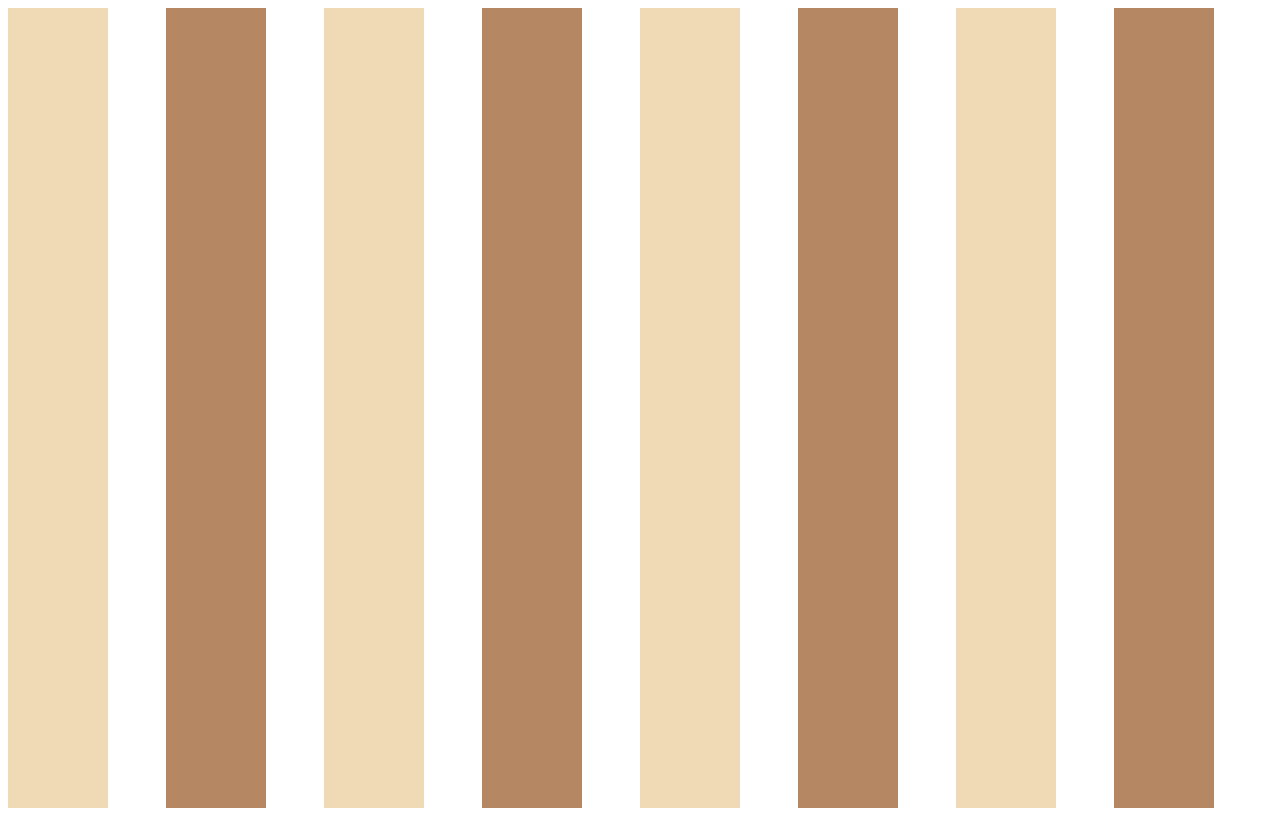
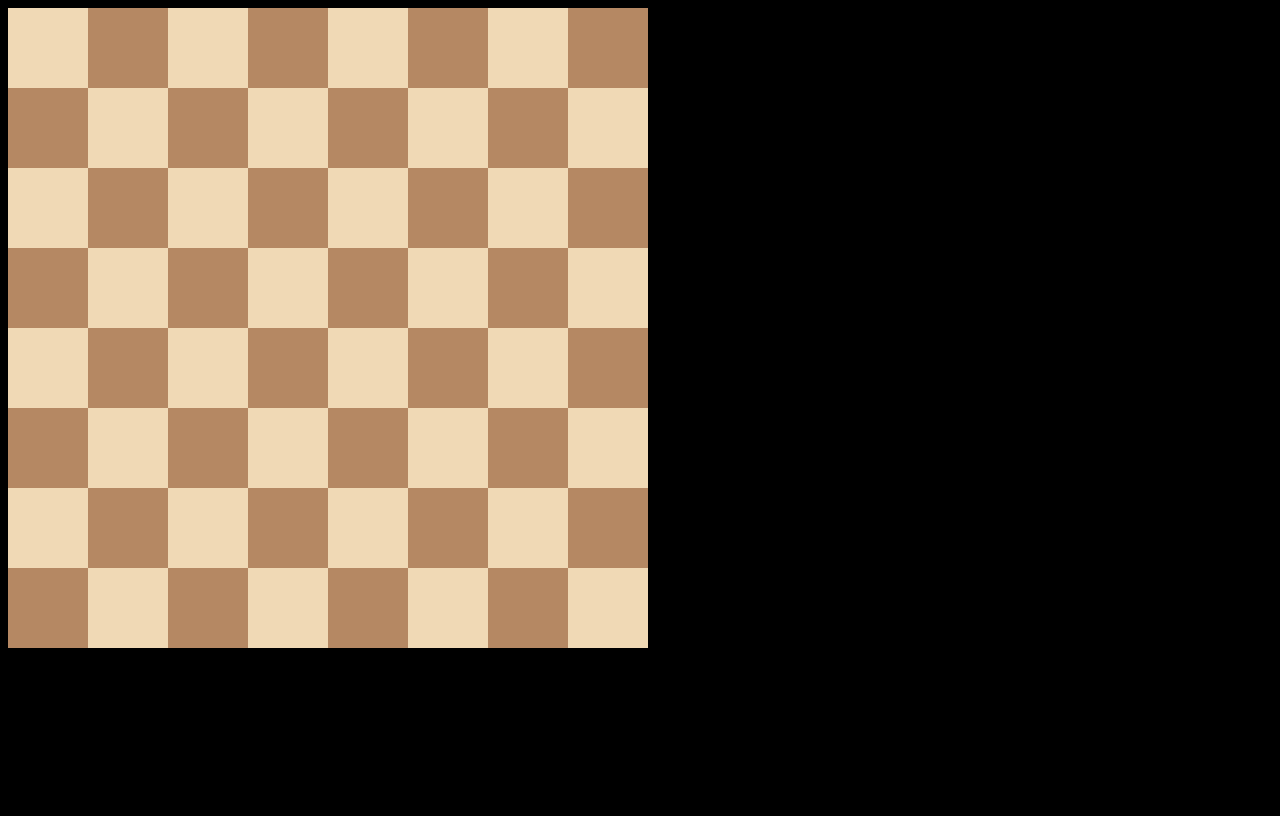
Before and after one commit to yashsuthar00/Projects, a plain HTML site: page Web_development_projects/CHESS/index.html in a window 1280 px wide. Drawn offline with Linux system fonts and the light colour scheme.

Commit message:
made basic chessboard

```diff
--- a/Web_development_projects/CHESS/index.html
+++ b/Web_development_projects/CHESS/index.html
@@ -7,6 +7,7 @@
     <link rel="stylesheet"  href="./style.css">
 </head>
 <body>
+    <div class="container">
         <div class="chess">
             <div class="white"></div>
             <div class="black"></div>
@@ -16,6 +17,14 @@
             <div class="black"></div>
             <div class="white"></div>
             <div class="black"></div>
+            <div class="black"></div>
+            <div class="white"></div>
+            <div class="black"></div>
+            <div class="white"></div>
+            <div class="black"></div>
+            <div class="white"></div>
+            <div class="black"></div>
+            <div class="white"></div>
             <div class="white"></div>
             <div class="black"></div>
             <div class="white"></div>
@@ -24,6 +33,14 @@
             <div class="black"></div>
             <div class="white"></div>
             <div class="black"></div>
+            <div class="black"></div>
+            <div class="white"></div>
+            <div class="black"></div>
+            <div class="white"></div>
+            <div class="black"></div>
+            <div class="white"></div>
+            <div class="black"></div>
+            <div class="white"></div>
             <div class="white"></div>
             <div class="black"></div>
             <div class="white"></div>
@@ -32,6 +49,14 @@
             <div class="black"></div>
             <div class="white"></div>
             <div class="black"></div>
+            <div class="black"></div>
+            <div class="white"></div>
+            <div class="black"></div>
+            <div class="white"></div>
+            <div class="black"></div>
+            <div class="white"></div>
+            <div class="black"></div>
+            <div class="white"></div>
             <div class="white"></div>
             <div class="black"></div>
             <div class="white"></div>
@@ -40,7 +65,6 @@
             <div class="black"></div>
             <div class="white"></div>
             <div class="black"></div>
-            <div class="white"></div>
             <div class="black"></div>
             <div class="white"></div>
             <div class="black"></div>
@@ -49,29 +73,7 @@
             <div class="white"></div>
             <div class="black"></div>
             <div class="white"></div>
-            <div class="black"></div>
-            <div class="white"></div>
-            <div class="black"></div>
-            <div class="white"></div>
-            <div class="black"></div>
-            <div class="white"></div>
-            <div class="black"></div>
-            <div class="white"></div>
-            <div class="black"></div>
-            <div class="white"></div>
-            <div class="black"></div>
-            <div class="white"></div>
-            <div class="black"></div>
-            <div class="white"></div>
-            <div class="black"></div>
-            <div class="white"></div>
-            <div class="black"></div>
-            <div class="white"></div>
-            <div class="black"></div>
-            <div class="white"></div>
-            <div class="black"></div>
-            <div class="white"></div>
-            <div class="black"></div>
         </div>
+    </div>
 </body>
 </html>
--- a/Web_development_projects/CHESS/style.css
+++ b/Web_development_projects/CHESS/style.css
@@ -3,21 +3,26 @@
     padding: 0;
 } */
 
-
-.white{
-    background-color: #f0d9b5;
-    height: 100px;
-    width: 100px;
-}
-
-.black{
-    background-color: #b58863;
-    height: 100px;
-    width: 100px;
+body{
+    background-color: black;
 }
 
 .chess{
+    height: 640pxs;
+    width: 640px;
     display: grid;
     grid-template-columns: 1fr 1fr 1fr 1fr 1fr 1fr 1fr 1fr;
     grid-template-rows: 1fr 1fr 1fr 1fr 1fr 1fr 1fr 1fr;
 }
+
+.white{
+    height: 80px;
+    width: 80px;
+    background-color: #f0d9b5;
+}
+
+.black{
+    height: 80px;
+    width: 80px;
+    background-color: #b58863;
+}
```
